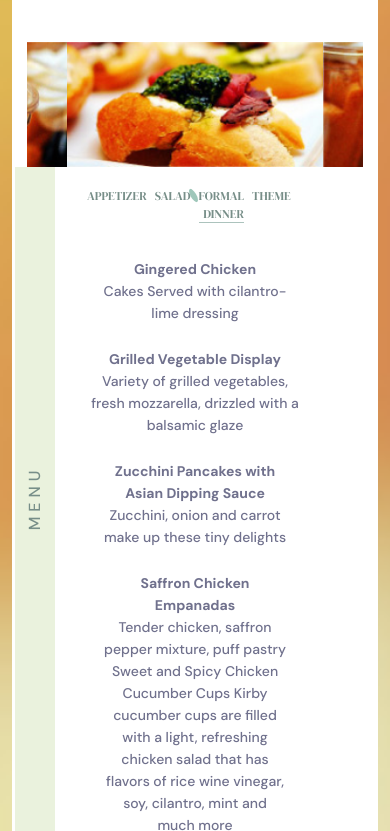
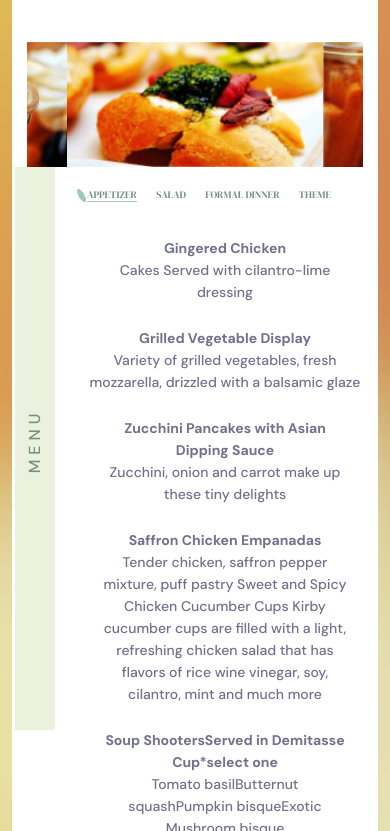
Before and after one commit to Shumona-Akter/new-sprig, a plain HTML site: page menu.html in a window 390 px wide. Shown: the part 269-1100 px from the top of the page. Drawn offline with nearby package versions, Linux system fonts and the light colour scheme.

Commit message:
chnage menu

```diff
--- a/css/responsive.css
+++ b/css/responsive.css
@@ -58,6 +58,7 @@
         padding: 10px 10px;
         font-size: 20px;
     }
+
 }
 
 @media (min-width: 576px) and (max-width: 767px) {
@@ -127,15 +128,7 @@
     .para{
         padding-top: 35px;
     }
-    .event-heading{
-        font-family: var(--ff2);
-        font-size: 12px;
-        font-weight: 400;
-        padding-bottom: 30px;
-        color: var(--first-cl);
-        text-transform: uppercase;
-        position: relative;
-    }
+
     .p-36{
         padding-top: 30px;
     }
@@ -175,7 +168,7 @@
     }
 
     .event-heading{
-        font-size: 12px;
+        font-size: 10px;
         padding-bottom: 0;
         padding-top: 20px;
         position: relative;
--- a/menu.html
+++ b/menu.html
@@ -75,7 +75,7 @@
                             <div><img src="./images/banner2.png" alt="" class="img-fluid"></div>
                         </div>
                         <div class="row">
-                            <div class="col-2 col-sm-3 col-md-5 col-lg-5 pading-left-0 ">
+                            <div class="col-2 col-sm-2 col-md-5 col-lg-5 pading-left-0 ">
                                 <div class="details-item d-flex justify-content-start justify-content-md-between">
                                     <div class="">
                                         <div class="menu-items-img h-25">
@@ -85,7 +85,9 @@
                                     <div class="d-none d-md-block">
                                         <div class="event-item d-flex h-75 pt-35">
                                             <div class="me-4 item ">
-                                                <a href="menu.html" class=" event-heading d-block  active-corporate  text-end ">appetizer</a>
+                                                <div class="item">
+                                                    <a href="menu.html" class=" event-heading d-block  active-corporate  text-end ">appetizer</a>
+                                                </div>
                                                 <a href="menu.html" class="event-heading d-block   text-end  ">salad</a>
                                                 <a href="menu.html" class="event-heading d-block    text-end">formal dinner </a>
                                                 <a href="menu.html" class="event-heading d-block  text-end">theme
@@ -101,13 +103,13 @@
                             </div>
 
                             <!-- right -->
-                            <div class="col-8 col-sm-7 col-md-7 col-lg-7">
+                            <div class="col-10 col-sm-10 col-md-7 col-lg-7">
                                 <div class="d-block d-md-none">
-                                    <div class="me-4 item d-flex justify-content-between ">
-                                        <a href="menu.html" class="event-heading   d-block   text-end ">appetizer</a>
+                                    <div class="me-4 item d-flex justify-content-between text-center ">
+                                        <a href="menu.html" class="event-heading   d-block active-corporate active-underline  text-end ">appetizer</a>
                                         <a href="menu.html" class="event-heading d-block mx-2  text-end  ">salad</a>
                                         <div class="item">
-                                            <a href="menu.html" class="event-heading active-social  active-underline  me-2 d-block    text-end">formal dinner</a>
+                                            <a href="menu.html" class="event-heading    me-2 d-block    text-end">formal dinner</a>
                                         </div>
                                         <a href="menu.html" class="event-heading  me-2 d-block    text-end">theme</a>
                                         <!-- <a href="cooking.html" class="event-heading d-block  text-end">cooking classes
```
Also changed, not shown: event.html (+1 -1 lines).
